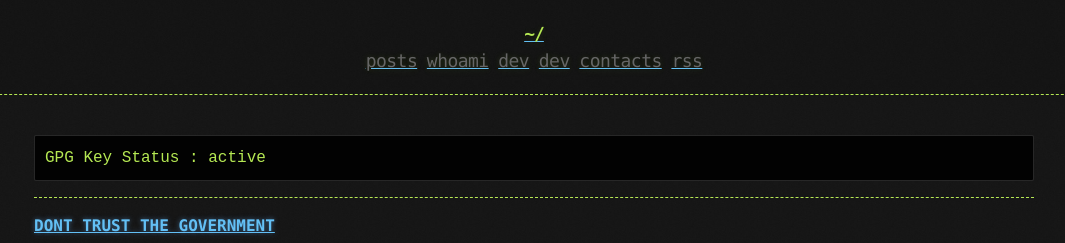
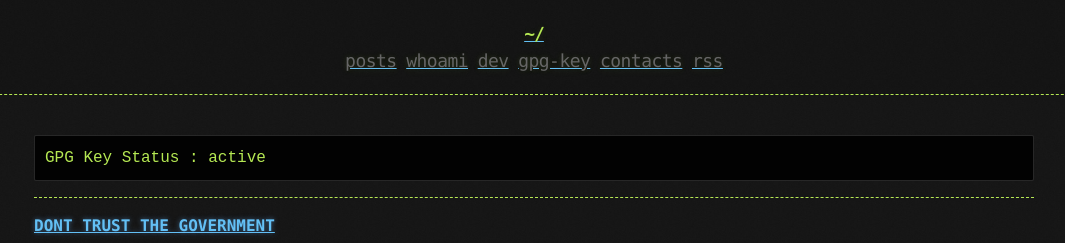
Before and after one commit to znkkw/znkkw.github.io, a Jekyll site: the page built from index.md, in a window 1280 px wide. Shown: the top 243 px of the page, without its empty margins (106-1171 px from the left). Built offline with Jekyll 4.4.1, drawn with Linux system fonts in a browser that asks for light colours.

Commit message:
Update links.html

```diff
--- a/_includes/links.html
+++ b/_includes/links.html
@@ -1,6 +1,6 @@
 <a href="{{ "/blog" | prepend: site.baseurl | replace: '//', '/' }}"><h2 class="header-link">posts</h2></a>
 <a href="{{ "/whoami" | prepend: site.baseurl | replace: '//', '/' }}"><h2 class="header-link">whoami</h2></a>
 <a href="{{ "/dev" | prepend: site.baseurl | replace: '//', '/' }}"><h2 class="header-link">dev</h2></a>
-<a href="{{ "/pubkey" | prepend: site.baseurl | replace: '//', '/' }}"><h2 class="header-link">dev</h2></a>
+<a href="{{ "/pubkey" | prepend: site.baseurl | replace: '//', '/' }}"><h2 class="header-link">gpg-key</h2></a>
 <a href="{{ "/contacts" | prepend: site.baseurl | replace: '//', '/' }}"><h2 class="header-link">contacts</h2></a>
 <a href="{{ "/atom.xml" | prepend: site.baseurl | replace: '//', '/' }}"><h2 class="header-link">rss</h2></a>
```
